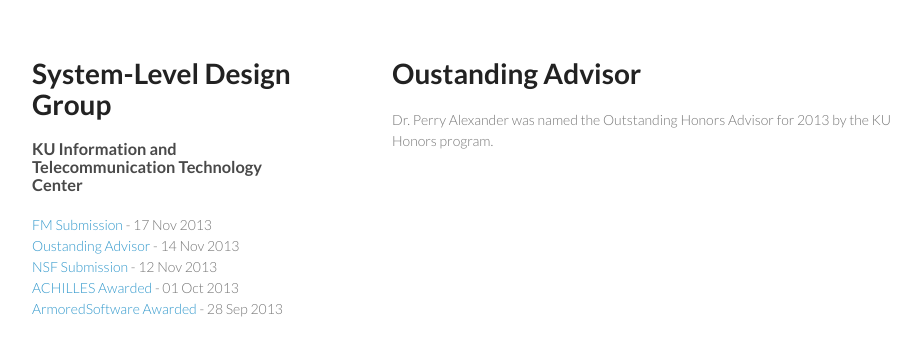
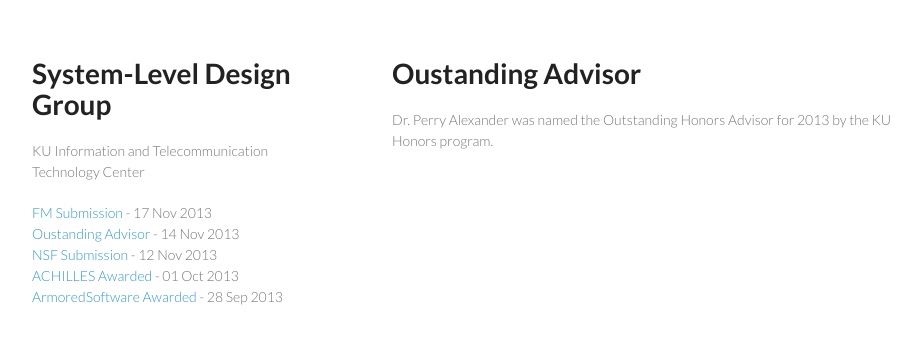
Before and after one commit to ku-sldg/ku-sldg.github.io, a Jekyll site: the page built from _posts/2013-11-14-Alexander-named-Oustanding-Advisor.md, in a window 1280 px wide. Shown: the top 356 px of the page, without its empty margins (178-1099 px from the left). Built offline with Jekyll 4.4.1, drawn with Linux system fonts in a browser that asks for light colours.

Commit message:
blog formatting

```diff
--- a/_layouts/bare.html
+++ b/_layouts/bare.html
@@ -16,7 +16,7 @@
     <div class="wrapper">
       <header>
         <h1>{{ site.title }}</h1>
-        <h3>{{ site.subtitle }}</h3>
+        <p>{{ site.subtitle }}</p>
       </header>
       <section>
         <h1>{{ page.title }}</h1>
--- a/_layouts/blog.html
+++ b/_layouts/blog.html
@@ -16,7 +16,7 @@
     <div class="wrapper">
       <header>
         <h1>{{ site.title }}</h1>
-        <h3>{{ site.subtitle }}</h3>
+        <p>{{ site.subtitle }}</p>
 	<p></p>
 
 <ul id="archive">
```
